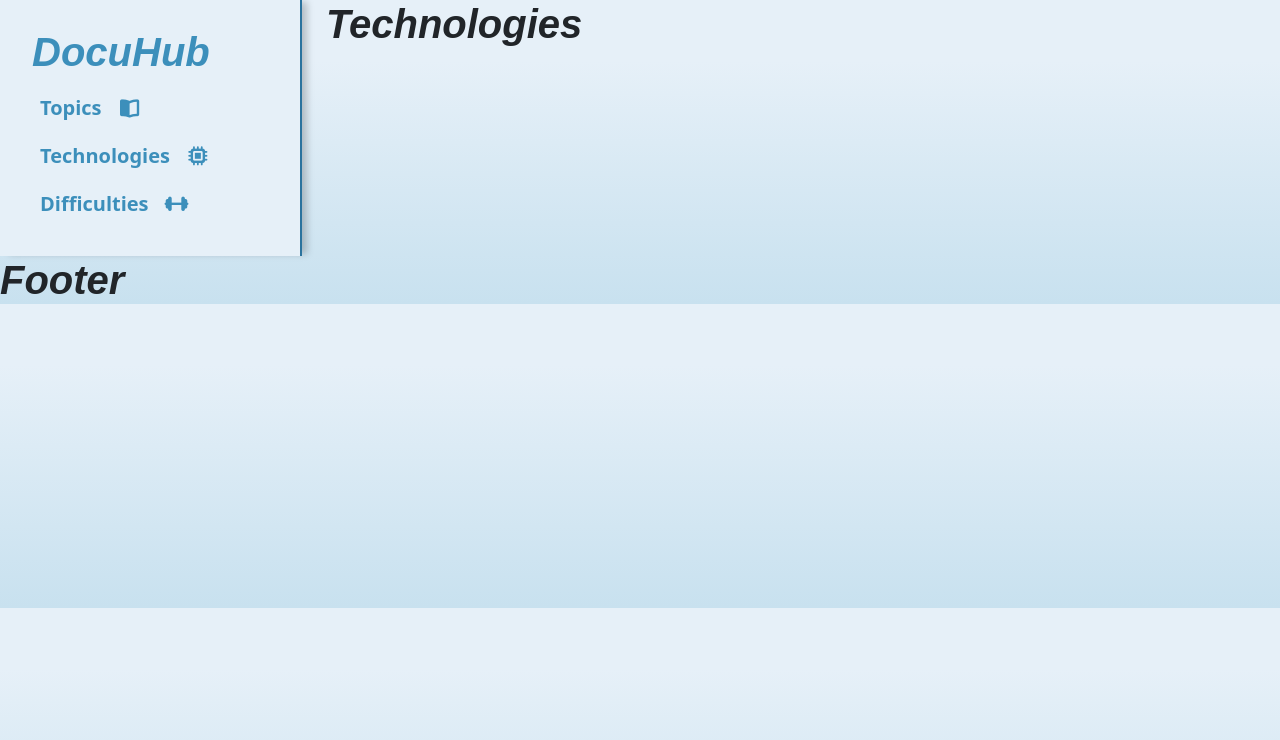
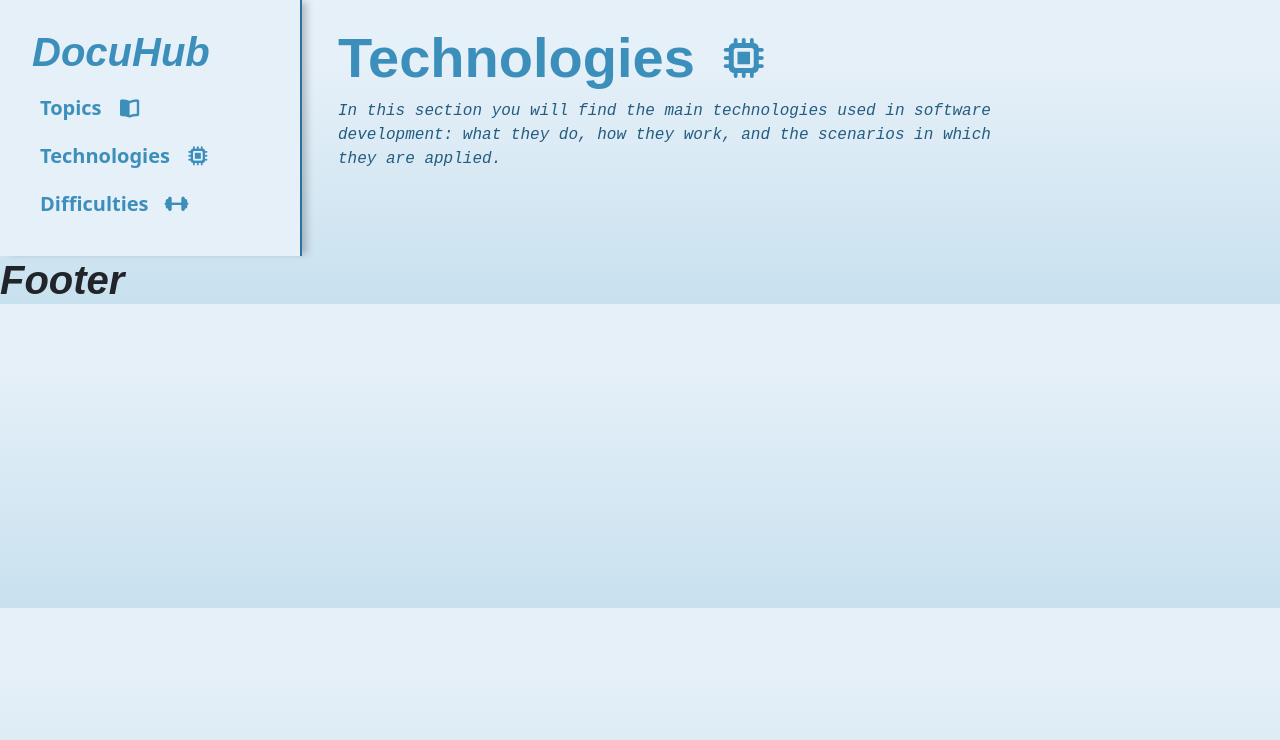
Before and after one commit to coluccifrancesco/documentation-webapp, a React (Vite) app in the folder documentation-react/: page /technologies in a window 1280 px wide. Shown: the top 740 px of the page. Built offline with nearby package versions, Linux system fonts and the light colour scheme; a web font is replaced by a local one.

Commit message:
implemented a brief description for each page with relative styling

```diff
--- a/documentation-react/src/App.css
+++ b/documentation-react/src/App.css
@@ -292,3 +292,29 @@ a {
         font-size: 1.5rem;
     }
 }
+
+.page-head {
+    h1 {
+        font-family:sans-serif;
+        font-optical-sizing: auto;
+        font-weight: bold;
+        font-style: normal;
+        font-size: 3.5rem;
+        color: var(--color-500);
+    }
+
+    p {
+        font-family: monospace;
+        font-weight: normal;
+        font-style: italic;
+        color: var(--color-700);
+    }
+
+    i {
+        font-size: 2.5rem ;
+        color: var(--color-500);
+    }
+}
+
+
+/* Pages */
--- a/documentation-react/src/pages/Difficulties.jsx
+++ b/documentation-react/src/pages/Difficulties.jsx
@@ -12,7 +12,18 @@ export default function Difficulties() {
 
     // <DifficultyBanner grade_name={argument.difficulty.grade_name} grade_numerical={argument.difficulty.grade_numerical} />
 
-	return <>
+    return <section className='container mt-4'>
+
+        <div className='my-4 p-3 p-md-0 page-head'>
+            <div className='mb-2 d-flex align-items-center justify-content-start gap-4'>
                 <h1>Difficulties</h1>
-	</>;
+                <i className="fa-solid fa-dumbbell"></i>
+            </div>
+
+            <p className='w-75'>This section lists each difficulty category and provides access to the related topics. The goal is to master the fundamentals first, and then move on to more complex concepts.</p>
+        </div>
+
+        {/* <ArgumentsList /> */}
+
+    </section>;
 }
--- a/documentation-react/src/pages/Technologies.jsx
+++ b/documentation-react/src/pages/Technologies.jsx
@@ -4,13 +4,24 @@ import { useNavigate } from 'react-router-dom';
 export default function Technologies() {
 
     const navigate = useNavigate();
-	const [data, setData] = useState(null);
+    const [data, setData] = useState(null);
 
-	useEffect(() => {
-		// placeholder for fetching or reacting to params
-	}, []);
+    useEffect(() => {
+        // placeholder for fetching or reacting to params
+    }, []);
 
-	return <>
-		<h1>Technologies</h1>
-	</>;
+    return <section className='container mt-4'>
+
+        <div className='my-4 p-3 p-md-0 page-head'>
+            <div className='mb-2 d-flex align-items-center justify-content-start gap-4'>
+                <h1>Technologies</h1>
+                <i className="fa-solid fa-microchip"></i>
+            </div>
+
+            <p className='w-75'>In this section you will find the main technologies used in software development: what they do, how they work, and the scenarios in which they are applied.</p>
+        </div>
+
+        {/* <ArgumentsList /> */}
+
+    </section>;
 }
--- a/documentation-react/src/pages/Topics.jsx
+++ b/documentation-react/src/pages/Topics.jsx
@@ -5,14 +5,26 @@ import ArgumentsList from '../components/ArgumentsList';
 export default function Topics() {
 
     const navigate = useNavigate();
-	const [data, setData] = useState(null);
+    const [data, setData] = useState(null);
 
-	useEffect(() => {
-		// placeholder for fetching or reacting to params
-	}, []);
+    useEffect(() => {
+        // placeholder for fetching or reacting to params
+    }, []);
 
-	return <>
-		<h1>Topics</h1>
+    return <section className='container'>
+
+        <div className='my-4 p-3 p-md-0 page-head'>
+            <div className='mb-2 d-flex align-items-center justify-content-start gap-4'>
+                <h1>Topics</h1>
+                <i className="fa-solid fa-book-open"></i>
+            </div>
+
+            {/* Searchbar e ordini vari (alfabetico, difficolta, argomento, ecc) */}
+
+            <p className='w-75'> Here you will find the main theoretical and practical topics of programming. Understanding these topics allows you to read, write, and interpret code with greater awareness.</p>
+        </div>
+
         <ArgumentsList />
-	</>;
+
+    </section>;
 }
```
Lines whose indentation alone changed are shown as unchanged.
